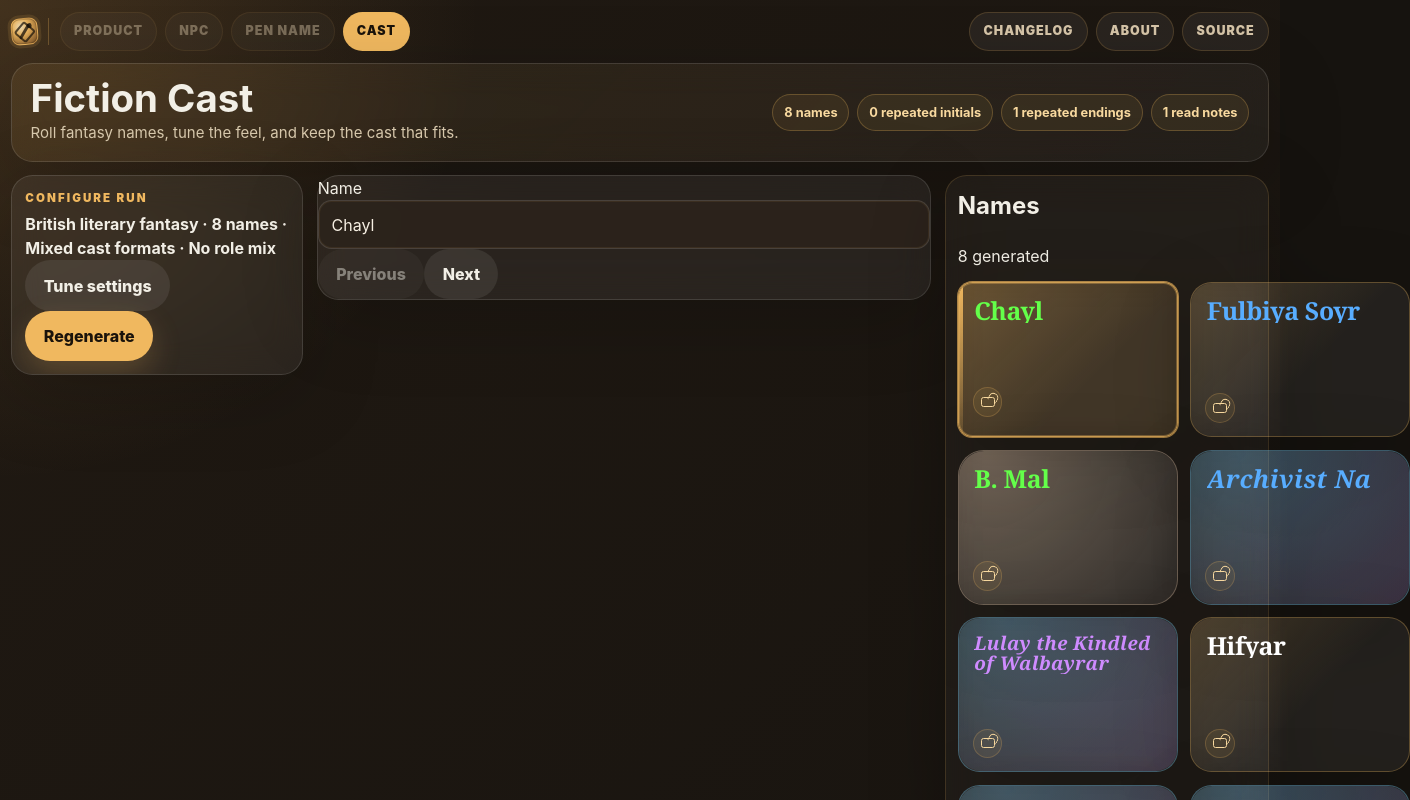
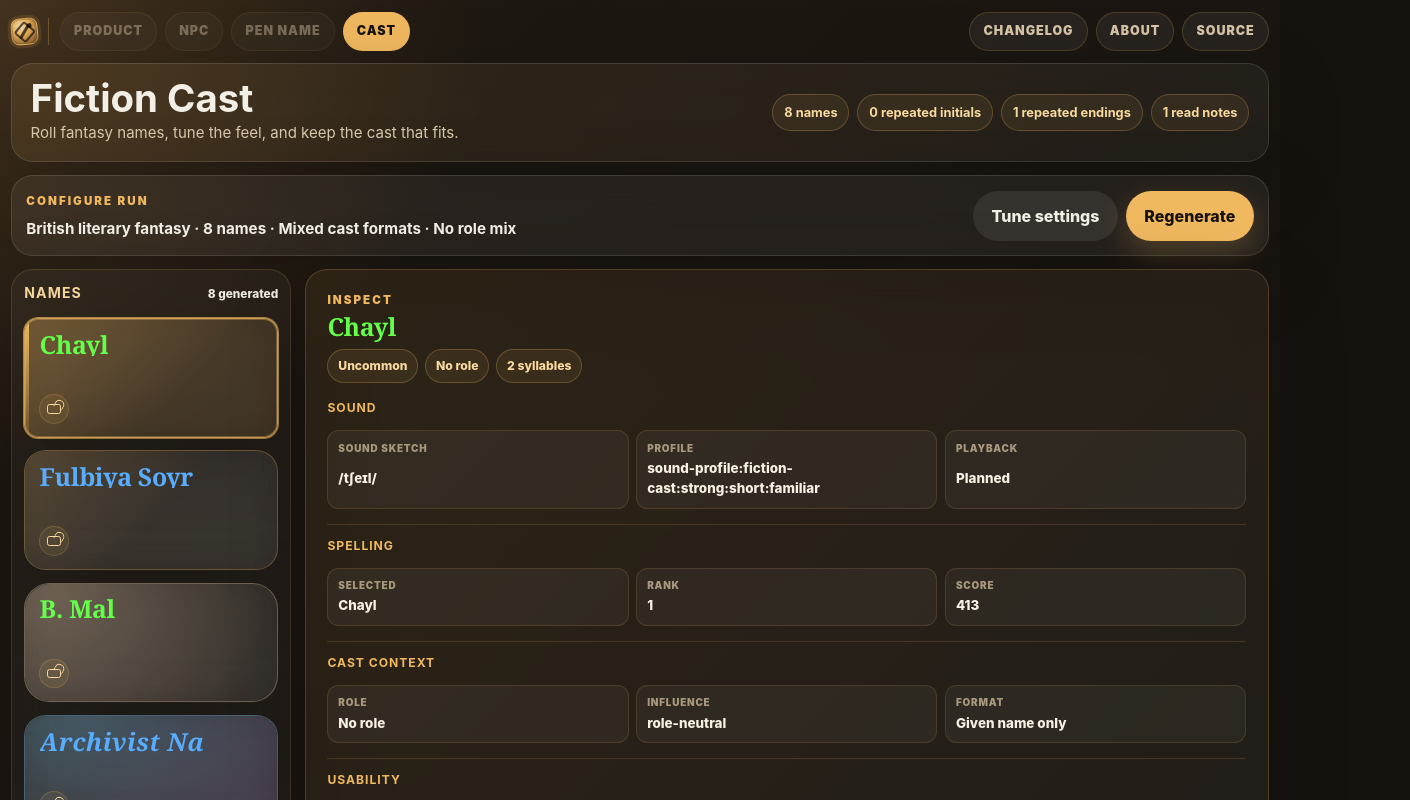
Before and after one commit to jaahay/name-forge, a React (Vite) app: page / in a window 1280 px wide. Shown: the top 800 px of the page, 1410 px wide, since content can reach past the window. Built offline with nearby package versions, Linux system fonts and the light colour scheme.

Commit message:
Style decomposed selected-name workbench

```diff
--- a/src/cast-mode.css
+++ b/src/cast-mode.css
@@ -40,6 +40,62 @@
   color: rgba(247, 240, 227, 0.42);
 }
 
+.workbench {
+  grid-template-columns: minmax(0, 1fr);
+}
+
+.configure-tray {
+  position: static;
+  display: grid;
+  gap: 0.8rem;
+  max-height: none;
+  overflow: visible;
+  padding: 0.88rem;
+}
+
+.configure-summary {
+  display: grid;
+  grid-template-columns: minmax(0, 1fr) auto;
+  gap: 0.85rem;
+  align-items: center;
+}
+
+.configure-summary-copy {
+  display: grid;
+  gap: 0.22rem;
+  min-width: 0;
+}
+
+.configure-summary-copy strong {
+  color: var(--text);
+  font-size: 0.95rem;
+  line-height: 1.25;
+}
+
+.configure-summary-actions {
+  display: flex;
+  gap: 0.5rem;
+  align-items: center;
+  justify-content: flex-end;
+  flex-wrap: wrap;
+}
+
+.configure-summary-actions button {
+  width: auto;
+}
+
+.configure-sections {
+  display: grid;
+  grid-template-columns: repeat(auto-fit, minmax(240px, 1fr));
+  gap: 0.72rem;
+  align-items: start;
+}
+
+.configure-sections .actions {
+  align-self: stretch;
+  min-height: 100%;
+}
+
 /* Roster and Cast Health */
 .roster-panel {
   display: grid;
@@ -47,6 +103,47 @@
   padding: 0.75rem;
   border-color: rgba(240, 184, 95, 0.16);
   background: rgba(255, 255, 255, 0.04);
+}
+
+.rail-heading {
+  display: flex;
+  gap: 0.65rem;
+  align-items: baseline;
+  justify-content: space-between;
+}
+
+.rail-heading h2 {
+  margin: 0;
+  color: #f8d99f;
+  font-size: 0.88rem;
+  letter-spacing: 0.08em;
+  text-transform: uppercase;
+}
+
+.rail-heading span {
+  color: var(--muted);
+  font-size: 0.74rem;
+  font-weight: 800;
+}
+
+.name-selector-panel {
+  display: none;
+  gap: 0.7rem;
+  padding: 0.85rem;
+}
+
+.name-selector-panel label {
+  display: grid;
+  gap: 0.35rem;
+  color: #dacdb7;
+  font-size: 0.78rem;
+  font-weight: 850;
+}
+
+.name-stepper {
+  display: grid;
+  grid-template-columns: repeat(2, minmax(0, 1fr));
+  gap: 0.55rem;
 }
 
 .cast-health {
@@ -129,10 +226,20 @@
   gap: 0.78rem;
 }
 
+.name-rail .name-grid {
+  grid-template-columns: minmax(0, 1fr);
+}
+
 .name-card-button {
   min-height: 6.9rem;
   padding: 1rem 0.96rem 0.9rem;
   overflow: visible;
+}
+
+.name-rail .name-card-button,
+.name-rail .name-card.selected .name-card-button {
+  min-height: 4.7rem;
+  padding: 0.86rem 0.9rem;
 }
 
 .name-card.selected .name-card-button {
@@ -169,6 +276,10 @@
 
 .name-card[data-name-length='very-long'] .name-card-button {
   min-height: 8.1rem;
+}
+
+.name-rail .name-card[data-name-length='very-long'] .name-card-button {
+  min-height: 5.6rem;
 }
 
 .name-card.locked:not(.selected) {
@@ -237,7 +348,6 @@
   cursor: default;
 }
 
-
 /* Inspector */
 .inspector-empty-panel,
 .selected-name-panel {
@@ -286,6 +396,43 @@
   color: #f8d99f;
 }
 
+.artifact-detail-block {
+  gap: 0.58rem;
+}
+
+.artifact-fact-list {
+  display: grid;
+  grid-template-columns: repeat(auto-fit, minmax(140px, 1fr));
+  gap: 0.48rem;
+  margin: 0;
+}
+
+.artifact-fact-list div {
+  display: grid;
+  gap: 0.16rem;
+  min-width: 0;
+  padding: 0.58rem 0.62rem;
+  border: 1px solid rgba(240, 184, 95, 0.14);
+  border-radius: 0.72rem;
+  background: rgba(255, 255, 255, 0.045);
+}
+
+.artifact-fact-list dt {
+  color: #a8987e;
+  font-size: 0.62rem;
+  font-weight: 950;
+  letter-spacing: 0.08em;
+  text-transform: uppercase;
+}
+
+.artifact-fact-list dd {
+  margin: 0;
+  color: #f7f0e3;
+  font-size: 0.84rem;
+  font-weight: 850;
+  overflow-wrap: anywhere;
+}
+
 .readability-list {
   display: grid;
   gap: 0.52rem;
@@ -321,14 +468,47 @@
   opacity: 0.74;
 }
 
+.results-layout.inspector-rail-layout {
+  grid-template-columns: minmax(220px, 280px) minmax(0, 1fr);
+}
+
 @media (min-width: 1181px) {
-  .results-layout {
-    grid-template-columns: minmax(500px, 1fr) minmax(280px, 324px);
+  .results-layout.inspector-rail-layout {
+    grid-template-columns: minmax(230px, 280px) minmax(0, 1fr);
   }
 }
 
 @media (max-width: 900px) {
+  .configure-summary {
+    grid-template-columns: 1fr;
+  }
+
+  .configure-summary-actions {
+    justify-content: stretch;
+  }
+
+  .configure-summary-actions button {
+    flex: 1 1 10rem;
+  }
+
   .name-grid {
     grid-template-columns: repeat(auto-fit, minmax(175px, 1fr));
   }
+
+  .results-layout.inspector-rail-layout {
+    grid-template-columns: minmax(0, 1fr);
+  }
+
+  .name-selector-panel {
+    display: grid;
+  }
+
+  .selection-kind-name .name-rail {
+    display: none;
+  }
+
+  .selection-kind-all .selected-name-panel,
+  .selection-kind-all .inspector-empty-panel {
+    display: none;
+  }
 }
```
